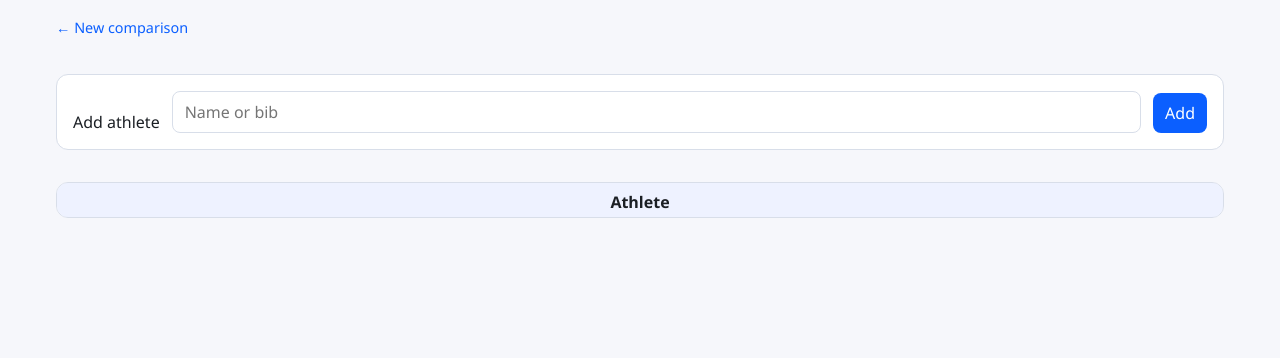
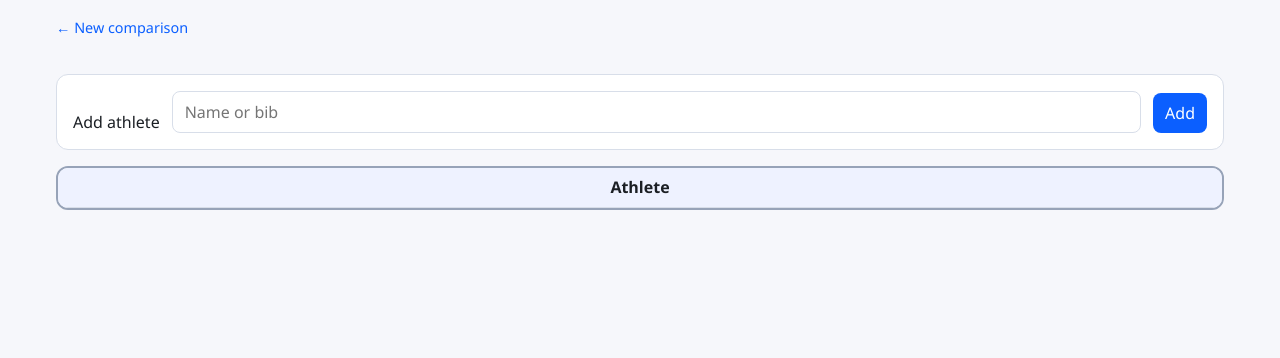
Before and after one commit to Tapin42/head2head, a Flask app: template templates/compare.html in a window 1280 px wide. Shown: the top 358 px of the page. Run offline with Flask 3, Linux system fonts and the light colour scheme; the template is opened without the code that fills it, so the values that code supplies are empty.

Commit message:
chore: fixed styling

```diff
--- a/static/compare.css
+++ b/static/compare.css
@@ -6,6 +6,7 @@
   --muted: #5b6470;
   --accent: #0b5fff;
   --border: #d8dee9;
+  --border-split: #97a3b8;
   --positive: #b42318;
   --negative: #067647;
 }
@@ -21,9 +22,17 @@ body {
 .page, .page-header, .controls, .table-wrap {
   max-width: 1200px;
   margin: 0 auto;
+}
+
+.page, .page-header, .controls {
   padding: 1rem;
 }
 
+.table-wrap {
+  padding: 0 1rem 1rem;
+  overflow-x: auto;
+  -webkit-overflow-scrolling: touch;
+}
 .page-header {
   display: flex;
   justify-content: space-between;
@@ -63,14 +72,13 @@ button {
 
 .error { color: var(--positive); }
 
-.table-wrap { overflow-x: auto; -webkit-overflow-scrolling: touch; }
 .compare-grid {
   width: max-content;
   min-width: 100%;
   border-collapse: separate;
   border-spacing: 0;
   background: var(--card);
-  border: 1px solid var(--border);
+  border: 2px solid var(--border-split);
   border-radius: 12px;
   overflow: hidden;
 }
@@ -84,6 +92,13 @@ button {
   white-space: nowrap;
 }
 
+.compare-grid .athlete-col:not(:last-child),
+.compare-grid .segment-header th:not(.athlete-col):not(:last-child),
+.compare-grid .metric-col-leg:not(:last-child),
+.compare-grid .value-cell[data-kind="leg"]:not(:last-child) {
+  border-right: 2px solid var(--border-split);
+}
+
 .compare-grid th:last-child,
 .compare-grid td:last-child {
   border-right: none;
@@ -94,26 +109,37 @@ button {
   border-bottom: none;
 }
 
-.compare-grid thead th {
+.compare-grid thead {
   position: sticky;
   top: 0;
+  z-index: 5;
+}
+
+.compare-grid thead th {
   background: #eef2ff;
-  z-index: 2;
+}
+
+.compare-grid thead .segment-header th:not(.athlete-col) {
+  padding-top: 0.55rem;
+  padding-bottom: 0.35rem;
+  text-align: center;
+  border-bottom: 1px solid var(--border);
+}
+
+.compare-grid thead .segment-header th.athlete-col {
+  vertical-align: middle;
+  text-align: center;
+  font-weight: 600;
+  color: var(--text);
 }
 
 .compare-grid thead .metric-header th {
-  top: 2.35rem;
   font-size: 0.72rem;
   font-weight: 500;
   color: var(--muted);
-  padding-top: 0.25rem;
+  padding-top: 0.35rem;
   padding-bottom: 0.45rem;
-}
-
-.compare-grid thead .segment-header th {
-  padding-bottom: 0.25rem;
   text-align: center;
-  border-bottom: none;
 }
 
 .athlete-col {
@@ -125,7 +151,6 @@ button {
   left: 0;
   z-index: 3;
   background: var(--card);
-  box-shadow: 1px 0 0 var(--border);
 }
 
 .athlete-cell {
@@ -144,8 +169,10 @@ button {
 }
 
 .compare-grid thead .athlete-col {
-  z-index: 4;
+  z-index: 6;
   background: #eef2ff;
+  text-align: center;
+  vertical-align: middle;
 }
 
 .drag-handle {
@@ -229,7 +256,6 @@ tr.dragging { opacity: 0.5; }
   }
 
   .compare-grid thead .metric-header th {
-    top: 2.1rem;
     font-size: 0.68rem;
   }
 
--- a/templates/compare.html
+++ b/templates/compare.html
@@ -44,9 +44,9 @@
     <table class="compare-grid" id="compare-grid">
       <thead>
         <tr class="segment-header">
-          <th class="athlete-col" rowspan="2">Athlete</th>
+          <th class="athlete-col" rowspan="2" scope="col">Athlete</th>
           {% for group in grid.column_groups %}
-          <th colspan="2">{{ group.label }}</th>
+          <th colspan="2" scope="colgroup">{{ group.label }}</th>
           {% endfor %}
         </tr>
         <tr class="metric-header">
```
